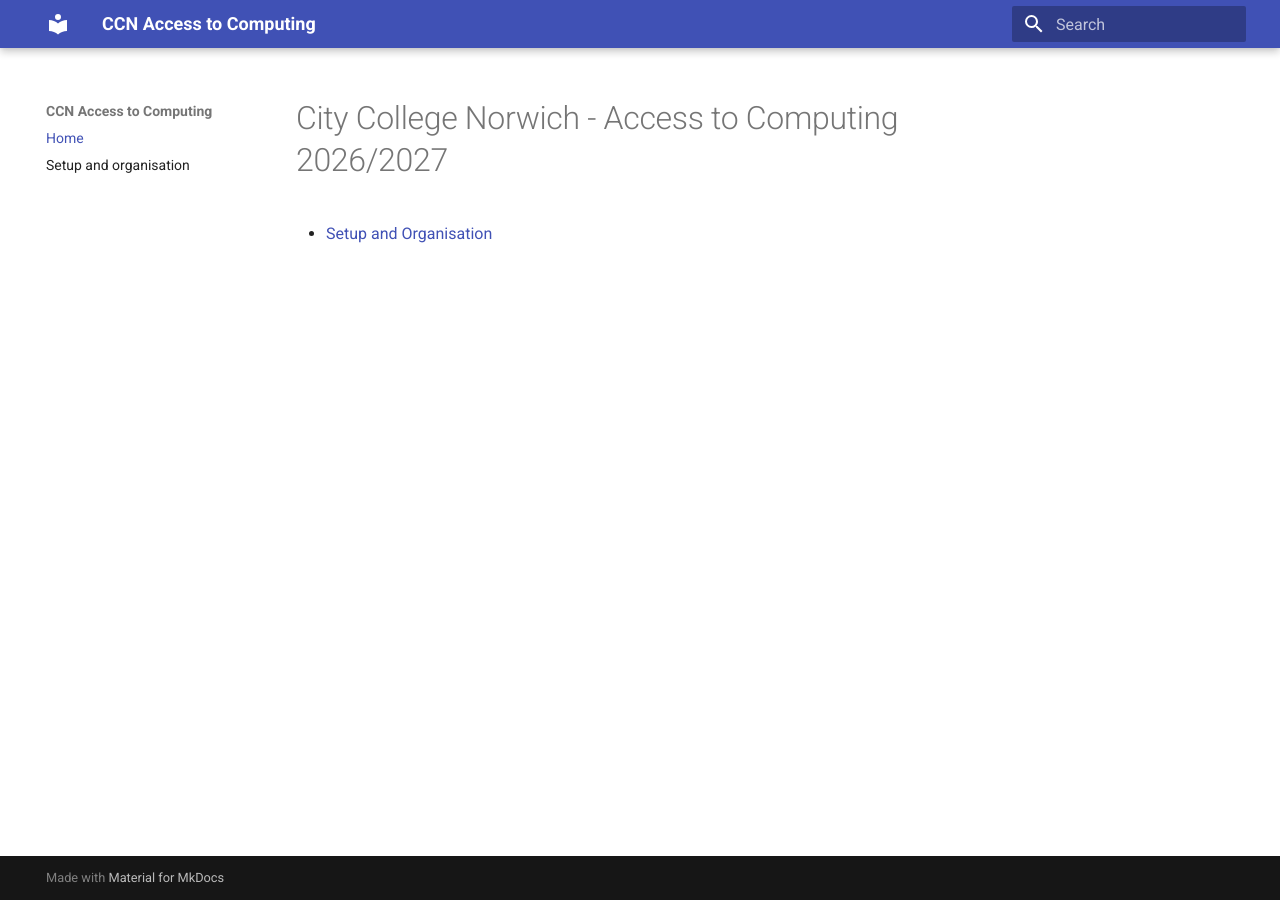
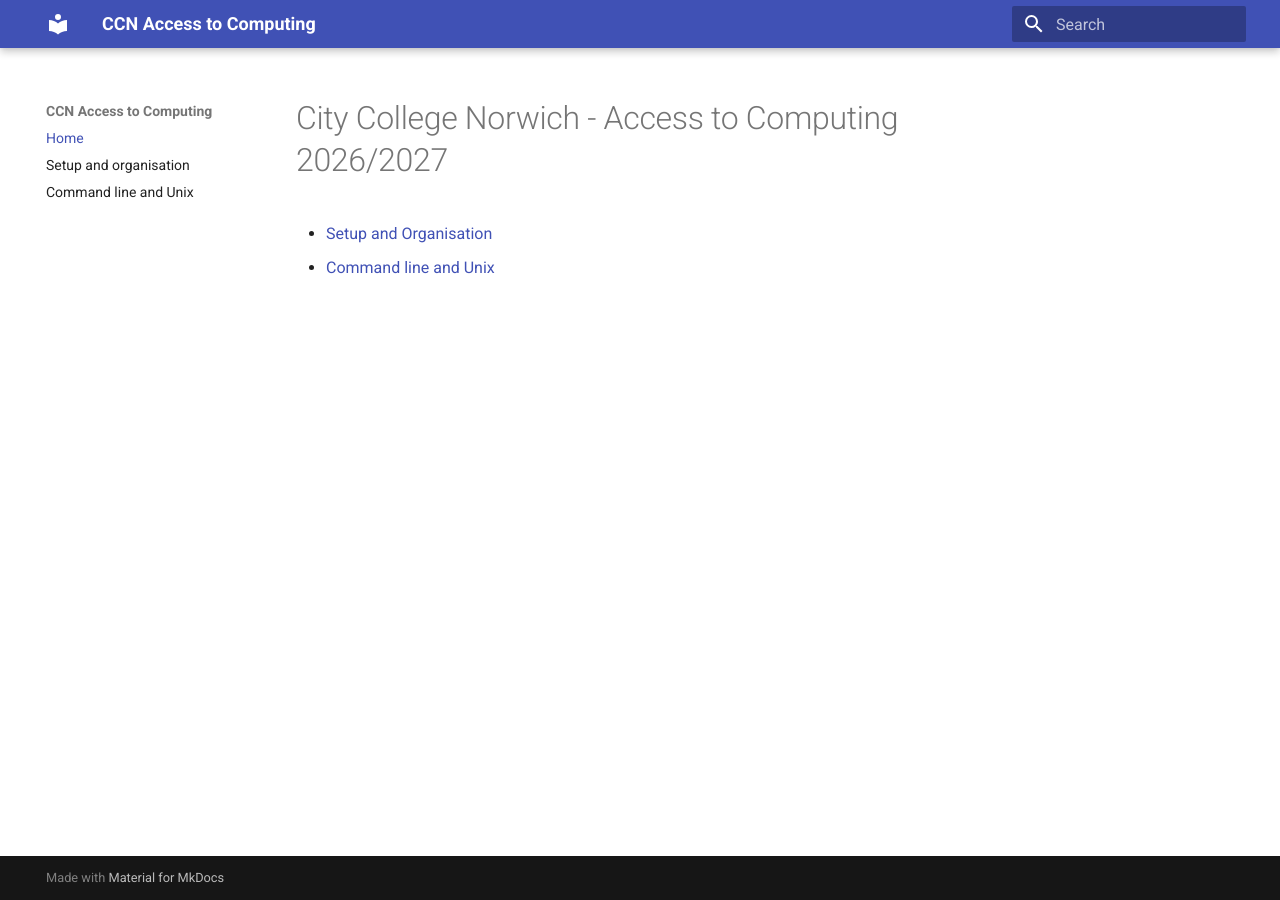
Before and after one commit to GaryNapier/city_college, an MkDocs documentation site: the page built from docs/index.md, in a window 1280 px wide. Built offline with MkDocs 1.6.1 and Material for MkDocs 9.7.7, drawn with Linux system fonts in a browser that asks for light colours.

Commit message:
add unix module

```diff
--- a/docs/index.md
+++ b/docs/index.md
@@ -1,3 +1,4 @@
 # City College Norwich - Access to Computing 2026/2027
 
 - [Setup and Organisation](setup_and_organisation/index.html)
+- [Command line and Unix](unix/index.html)
--- a/mkdocs.yml
+++ b/mkdocs.yml
@@ -9,3 +9,4 @@ docs_dir: docs
 nav:
   - Home: index.md
   - 'Setup and organisation': setup_and_organisation/index.html
+  - 'Command line and Unix': unix/index.html
```
Also changed, not shown: docs/unix/img/terminal_mac.png (added), docs/unix/img/terminal_mac_command_line.png (added), docs/unix/img/terminal_unix.png (added), 1 other file.
